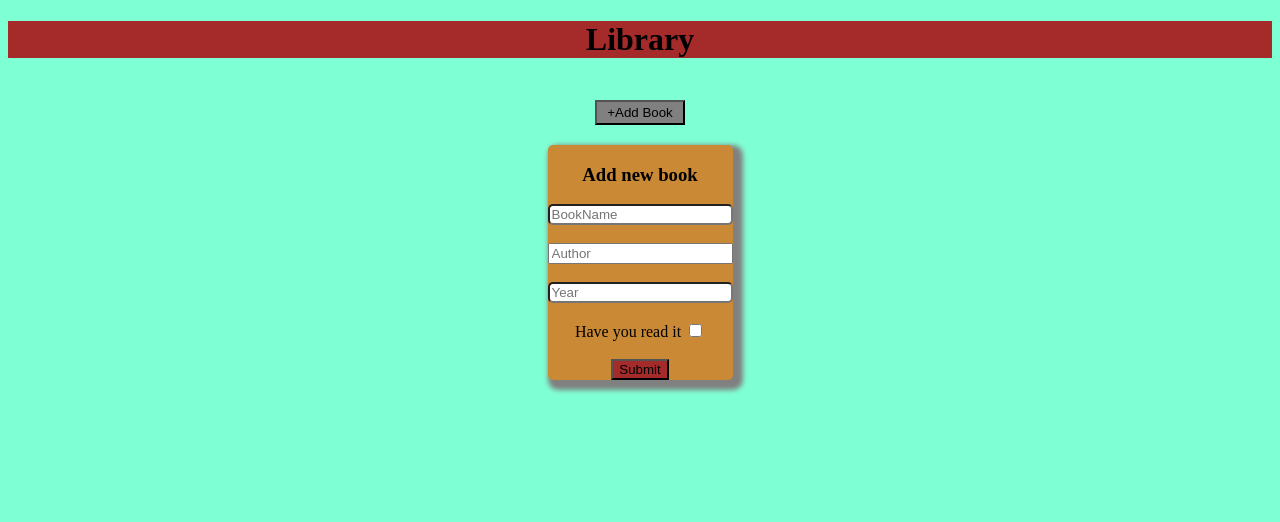
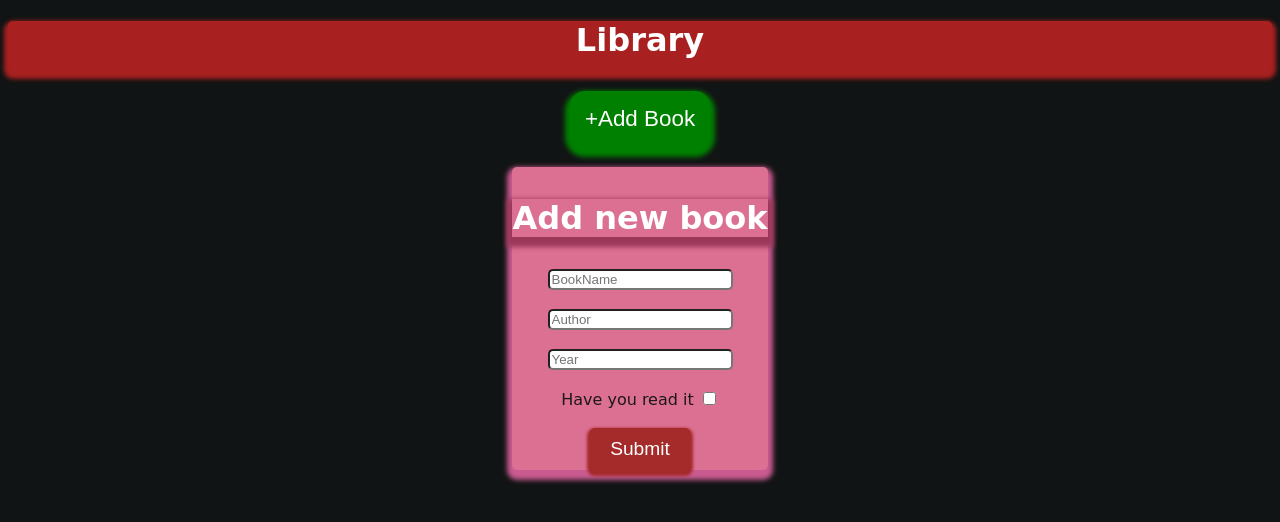
Before and after one commit to meenuatwork/BookLibrary, a plain HTML site: page index.html in a window 1280 px wide. Both pictures are taken after a click on the element "+Add Book". Drawn offline with Linux system fonts and the light colour scheme.

Commit message:
Book Library

```diff
--- a/main.js
+++ b/main.js
@@ -31,10 +31,10 @@ form.addEventListener("submit", function (e) {
 let container2 = document.querySelector(".container2")
 function addCard(index) {
    let card = document.createElement("div")
-   card.style.boxShadow = "2px 2px  2px 2px"
-   card.style.maxWidth = "200px"
-   card.style.height = "240px"
-   card.style.background = "yellow";
+   card.style.boxShadow = "0px 2px 2px 2px"
+   card.style.maxWidth = "fit-content"
+   card.style.height = "fit-content"
+   card.style.background = " rgb(202, 91, 145)";
    card.style.textAlign = "center"
    let title = document.createElement("h3")
    card.appendChild(title)
@@ -62,7 +62,6 @@ function addCard(index) {
          readButton.style.backgroundColor = "green"
          readButton.textContent = "read";
          click = 0
-
       }
    })
 
--- a/style.css
+++ b/style.css
@@ -1,37 +1,59 @@
+body{
+    text-align: center;
+    background-color: rgb(17, 20, 20);
+    font-family: cursive;
+
+}
 .Library{
-    background-color: brown;
+    background-color: rgb(168, 32, 32);
     text-align: center;
+    border-radius: 5px;
+    color: #fff;
+    height: 50px;
+    box-shadow:0px 4px 4px 4px rgb(168, 32, 32) ;
 }
 button{
     text-align:center;
     margin: 20px;
-    background-color: gray;
-    /* border-radius: 5px; */
-     height: 25px;
-     width: 90px;
+    color: #fff;
+    padding: 15px;
+    font-size: 1.4rem;
+    border: none;
+    border-radius: 15px;
+    background-color: green;
+    box-shadow:0px 5px 5px 5px green;
 }
-body{
-    text-align: center;
-    background-color: aquamarine;
+h3{
+    font-size: 2rem;
+    color: #fff;
+    box-shadow: 0px 5px 5px 5px rgb(155, 55, 89);
+}
 
-}
 .form{
    top: 200px;
-   background-color: rgb(202, 137, 52);
-   box-shadow: 5px 5px 5px 5px grey;
+   background-color:palevioletred;
+   box-shadow: 0px 5px 5px 5px  rgb(202, 91, 145);
    display: inline-block;
    visibility: hidden;
+   color: rgb(29, 23, 23);
    border-radius: 5px;
 }
 #title{
 border-radius: 5px;
 }
 #author{
-    border-radius:px;
+    border-radius:5px;
 }
 #year{
 border-radius: 5px;
 }
 #submit{
 background-color: brown;
+padding: 10px 20px 10px 20px ;
+text-align: center;
+border-radius: 5px;
+color: #fff;
+font-size: 1.2rem;
+border: none;
+box-shadow: 0px 3px 3px 3px brown;
 }
```
